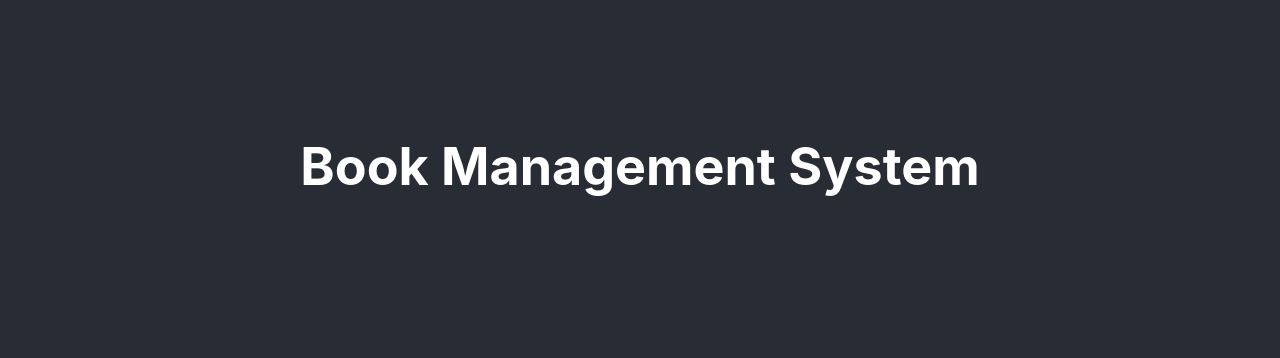
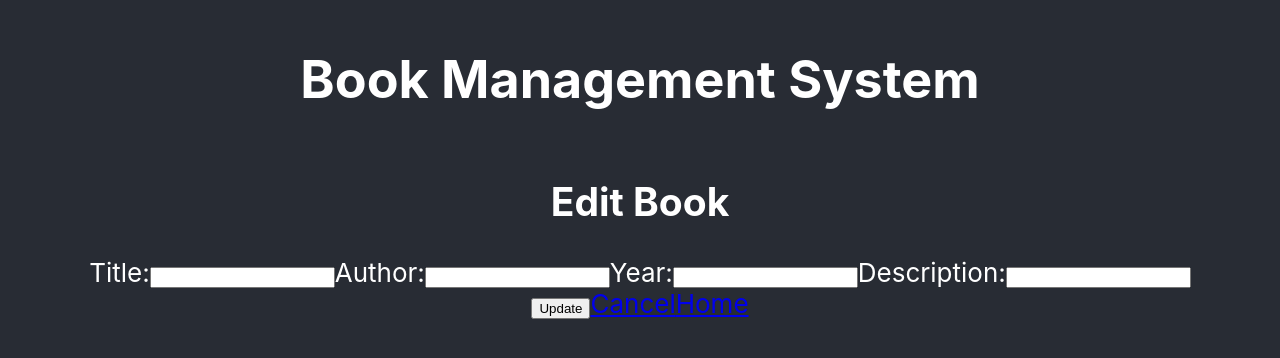
Before and after one commit to practicalPro/libraryManagement, a React (Create React App) app in the folder frontend/app/: page /edit/1 in a window 1280 px wide. Shown: the part 234-592 px from the top of the page. Built offline with nearby package versions, Linux system fonts and the light colour scheme; no server answers.

Commit message:
implemented edit book page

```diff
--- a/frontend/app/src/App.js
+++ b/frontend/app/src/App.js
@@ -18,7 +18,7 @@ function App() {
           <Routes>
             <Route path="/" element={<ShowAll />} />
             <Route path="/add" element={<AddBook />} />
-            <Route path="/edit" element={<EditBook />} />
+            <Route path="/edit/:id" element={<EditBook />} />
             <Route path="/delete/:id" element={<DeleteBook />} />
             <Route path="/details/:id" element={<BookDetails />} />
           </Routes>
--- a/frontend/app/src/pages/bookDetails.js
+++ b/frontend/app/src/pages/bookDetails.js
@@ -30,6 +30,7 @@ const BookDetails = (props) => {
                 <li>Description: {book.description}</li>
             </ul>
             <Link to={`/delete/${book.id}`}>Delete</Link>
+            <Link to={`/edit/${book.id}`}>Edit</Link>
         </div>
     );
 }
--- a/frontend/app/src/pages/editBook.js
+++ b/frontend/app/src/pages/editBook.js
@@ -2,7 +2,68 @@ import React,{useState,useEffect} from "react";
 import { Link, useParams } from 'react-router-dom';
 
 const EditBook = () => {
-
+    //edit book from book detail page
+    const {id} = useParams();
+    const [book, setBook] = useState({});
+    const [showSuccessMessage, setShowSuccessMessage] = useState(false);
+    const [title, setTitle] = useState('');
+    const [author, setAuthor] = useState('');
+    const [year, setYear] = useState('');
+    const [description, setDescription] = useState('');
+    // Fetch the data
+    useEffect(() => {
+        fetch(
+            `http://localhost:5000/books/${id}`,{method: 'GET'})
+            .then(res => res.json())
+            .then(data => {
+                setBook(data);
+                setTitle(data.title);
+                setAuthor(data.author);
+                setYear(data.year);
+                setDescription(data.description);
+            })
+    }, []);
+    const updateBook = () => {
+        fetch(`http://localhost:5000/books/${id}`, {
+            method: 'PUT',
+            headers: {
+                'Content-Type': 'application/json',
+            },
+            body: JSON.stringify({ title, author, year, description }),
+        })
+            .then((res) => res.json())
+            .then((data) => {
+                console.log(data);
+                setShowSuccessMessage(true);
+            });
+    };
+    return (
+        <div>
+            <h2>Edit Book</h2>
+            {showSuccessMessage && <p>Book updated successfully!</p>}
+            <form>
+                <label>
+                    Title:
+                    <input type="text" value={title} onChange={(e) => setTitle(e.target.value)} />
+                </label>
+                <label>
+                    Author:
+                    <input type="text" value={author} onChange={(e) => setAuthor(e.target.value)} />
+                </label>
+                <label>
+                    Year:
+                    <input type="text" value={year} onChange={(e) => setYear(e.target.value)} />
+                </label>
+                <label>
+                    Description:
+                    <input type="text" value={description} onChange={(e) => setDescription(e.target.value)} />
+                </label>
+            </form>
+            <button onClick={updateBook}>Update</button>
+            <Link to={`/details/${id}`}>Cancel</Link>
+            <Link to="/">Home</Link>
+        </div>
+    );
 }
 
 export default EditBook;
```
